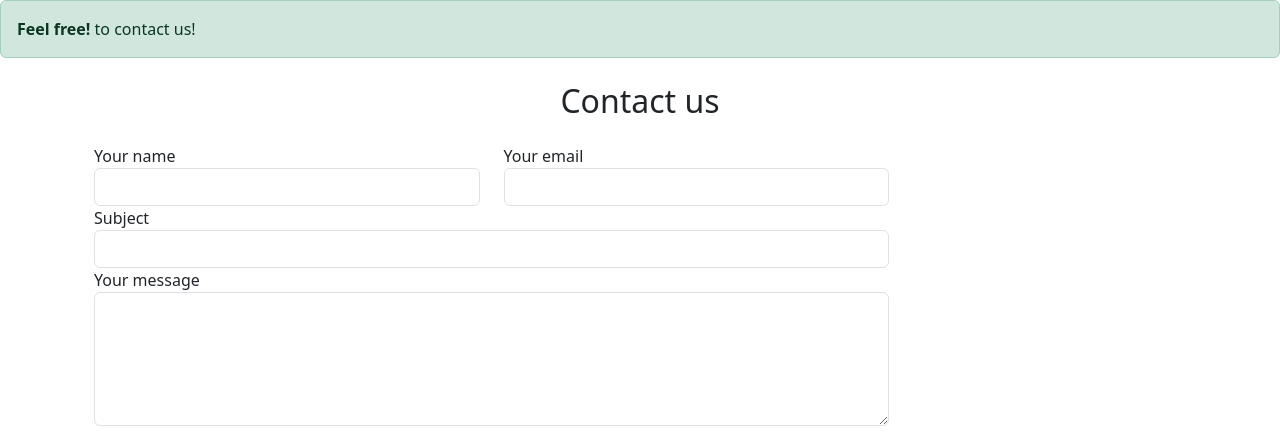
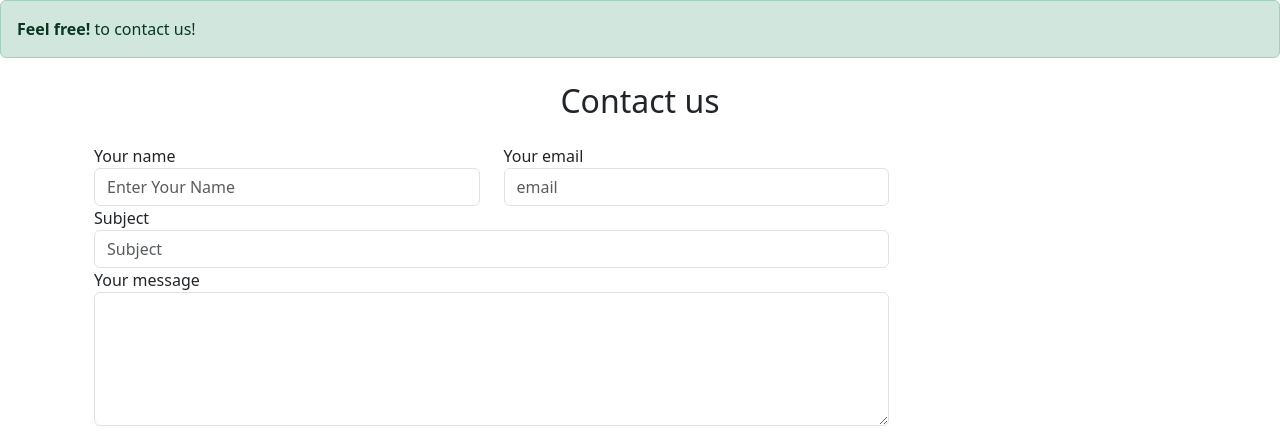
Before and after one commit to abdullahnaveedan/Text-Analyser, a Django app: page /contact in a window 1280 px wide. Shown: the part 56-502 px from the top of the page. Run offline with Django 4.2, Linux system fonts and the light colour scheme.

Commit message:
Add PlaceHolder

```diff
--- a/templates/contact.html
+++ b/templates/contact.html
@@ -37,13 +37,13 @@
                   <div class="col-md-6">
                       <div class="md-form mb-0">
                         <label for="name" class="">Your name</label>
-                        <input type="text" id="name" name="name" class="form-control" required>
+                        <input type="text" id="name" name="name" placeholder="Enter Your Name" class="form-control" required>
                       </div>
                   </div>
                     <div class="col-md-6">
                         <div class="md-form mb-0">
                           <label for="email" class="">Your email</label>
-                          <input type="text" id="email" name="email" class="form-control" required>
+                          <input type="text" id="email" placeholder="email" name="email" class="form-control" required>
                         </div>
                     </div>
                 </div>
@@ -51,7 +51,7 @@
                     <div class="col-md-12">
                         <div class="md-form mb-0">
                           <label for="subject" class="">Subject</label>
-                          <input type="text" id="subject" name="subject" required class="form-control">
+                          <input type="text" id="subject" placeholder="Subject" name="subject" required class="form-control">
                         </div>
                     </div>
                 </div>
```
